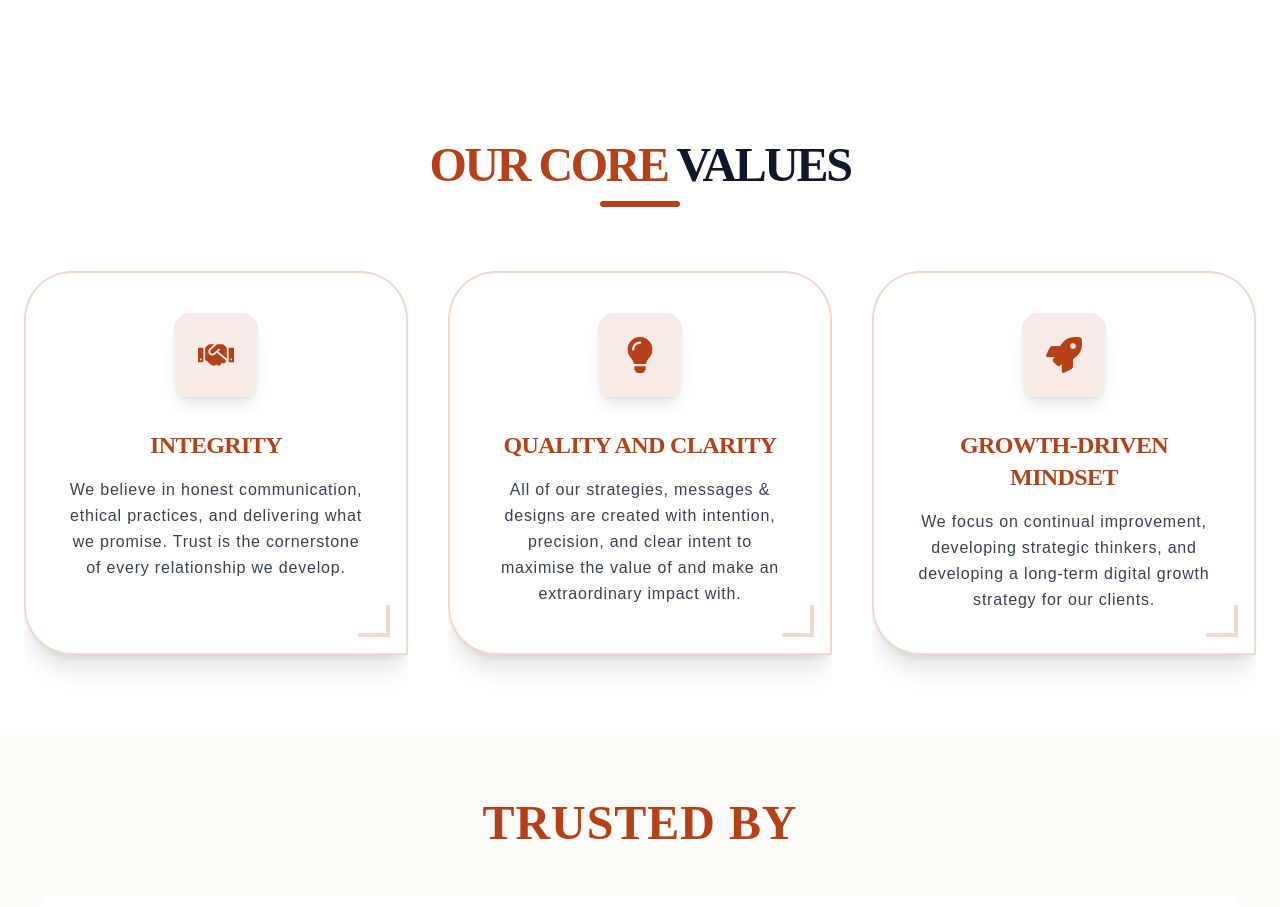
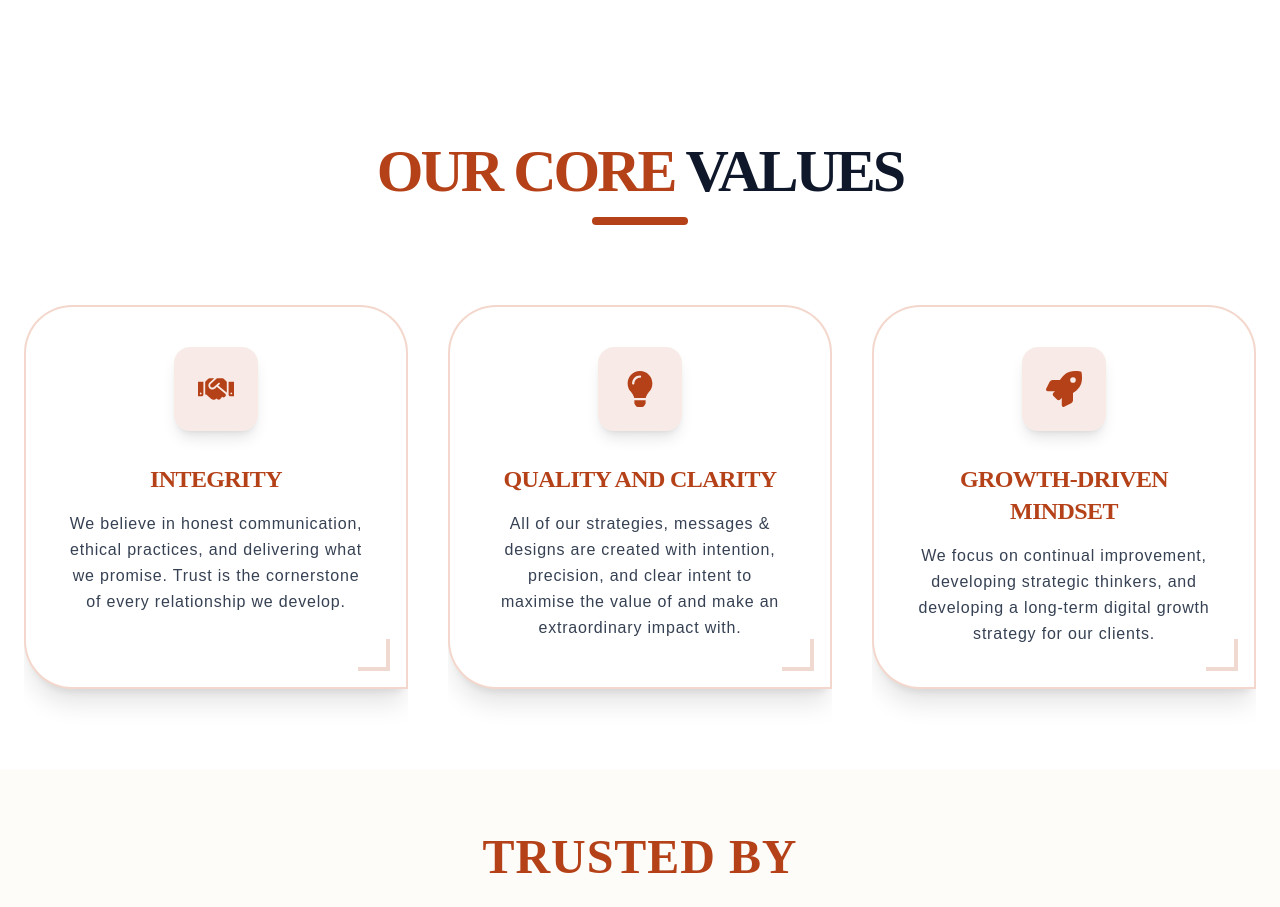
Before and after one commit to Umarnazir-7860/Bizgrow-Digital, a Next.js app: page /about-us in a window 1280 px wide. Shown: the part 3300-4207 px from the top of the page. Built offline with nearby package versions, Linux system fonts and the light colour scheme.

Commit message:
some changes in our core values heading

```diff
--- a/app/about-us/page.jsx
+++ b/app/about-us/page.jsx
@@ -316,13 +316,15 @@ export default function AboutPage() {
         <div className="absolute top-1/2 left-1/2 -translate-x-1/2 -translate-y-1/2 w-full h-64 bg-[#B54118]/5 skew-y-3 -z-10" />
 
         <div className="max-w-7xl mx-auto px-6">
-          <FadeIn direction="up" delay={0.2}>
-            <div className="flex flex-col items-center mb-16">
-              <h2 className="text-4xl md:text-5xl font-black text-center text-[#B54118] uppercase tracking-tighter">
-                Our Core{" "}
-                <span className="text-slate-900 dark:text-white">Values</span>
+         <FadeIn direction="up">
+            <div className="flex flex-col items-center mb-20">
+              <h2 className="text-4xl md:text-6xl font-black text-center text-[#B54118] uppercase tracking-tighter">
+                Our Core {" "}
+                <span className="text-slate-900 dark:text-white">
+                  Values
+                </span>
               </h2>
-              <div className="w-20 h-1.5 bg-[#B54118] mt-3 rounded-full" />
+              <div className="w-24 h-2 bg-[#B54118] mt-4 rounded-full" />
             </div>
           </FadeIn>
 
```
